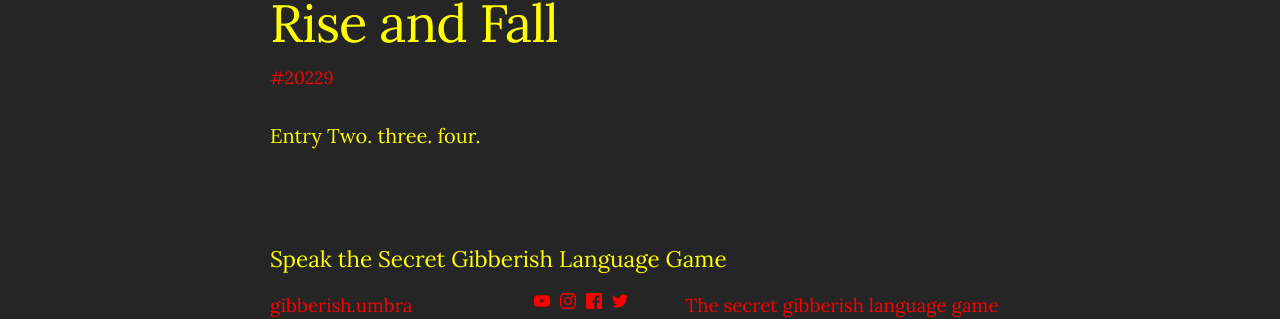
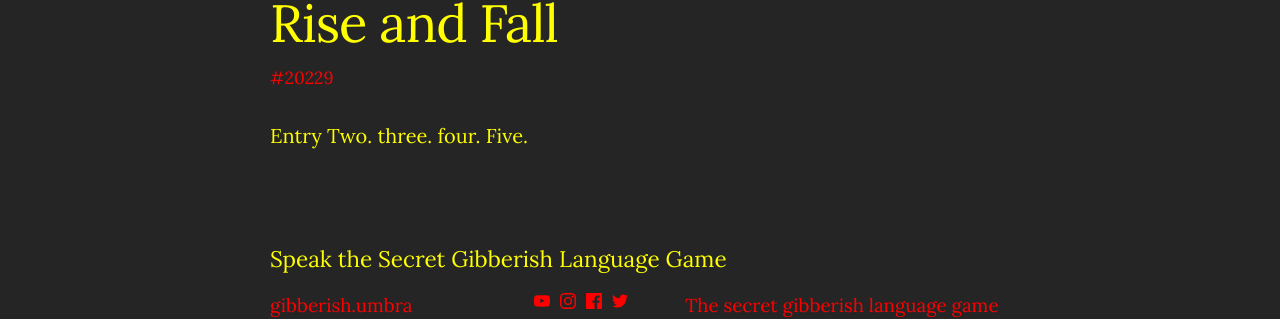
Before and after one commit to cvk/gibberish-language-blog, a Jekyll site: the page built from _posts/2020-08-16-entry4.md, in a window 1280 px wide. Shown: the part 551-870 px from the top of the page. Built offline with Jekyll 4.4.1, drawn with Linux system fonts in a browser that asks for light colours.

Commit message:
Edited Note

```diff
--- a/_posts/2020-08-16-entry4.md
+++ b/_posts/2020-08-16-entry4.md
@@ -3,6 +3,8 @@ title: Rise and Fall
 layout: post
 permalink: /:categories/:title
 code: edit
+ncode: no
+category: all
 ---
 
-Entry Two. three. four.
+Entry Two. three. four. Five.
```
